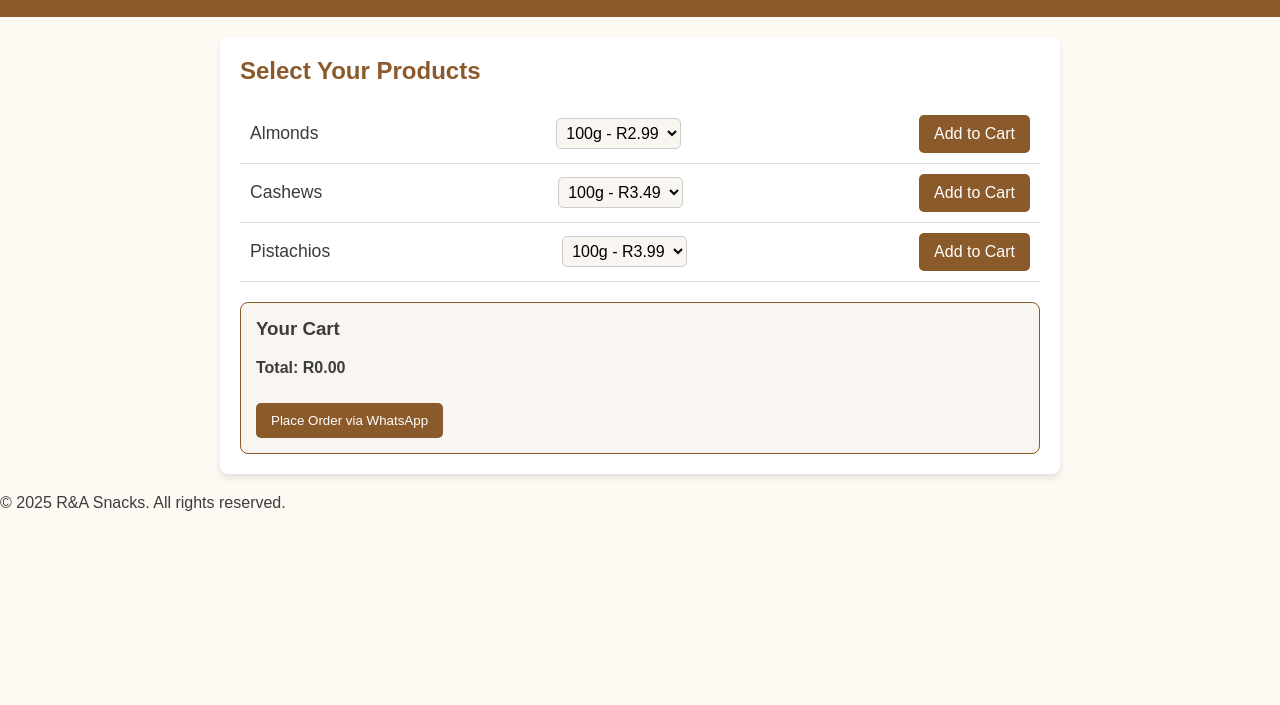
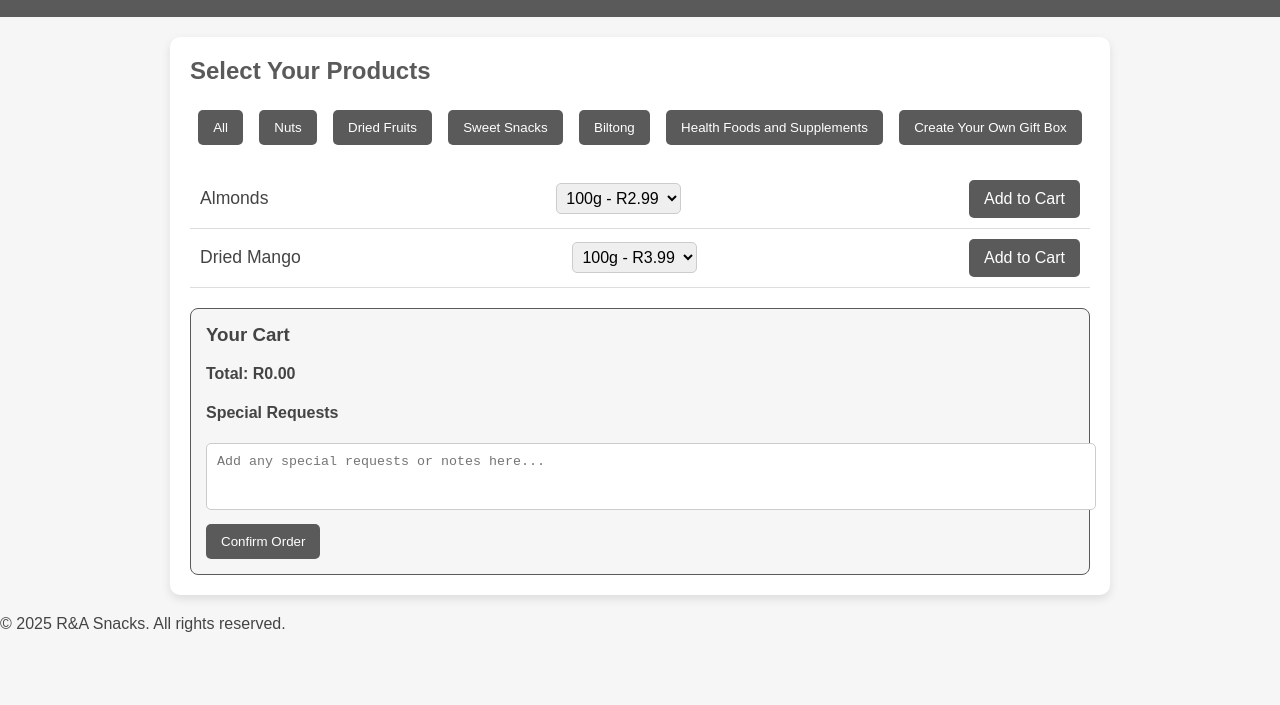
Before and after one commit to Raheel803/R-A-Pricelist, a plain HTML site: page index.html in a window 1280 px wide. Shown: the part 95-800 px from the top of the page. Drawn offline with Linux system fonts and the light colour scheme.

Commit message:
Update index.html

```diff
--- a/index.html
+++ b/index.html
@@ -10,13 +10,13 @@
             font-family: 'Arial', sans-serif;
             margin: 0;
             padding: 0;
-            background-color: #fdfaf4; /* Light earth-tone background */
-            color: #3c3c3b; /* Dark earthy text color */
+            background-color: #f6f6f6; /* Light elegant grey background */
+            color: #444; /* Subtle dark grey for text */
         }
 
         /* Header */
         header {
-            background-color: #8b5a2b; /* Deep earth-tone brown */
+            background-color: #5a5a5a; /* Elegant earth-grey tone */
             color: #fff;
             padding: 20px 0;
             text-align: center;
@@ -32,16 +32,36 @@
 
         /* Main content */
         main {
-            max-width: 800px;
+            max-width: 900px;
             margin: 20px auto;
             padding: 20px;
             background-color: #fff; /* White card background */
-            border-radius: 8px;
-            box-shadow: 0 4px 6px rgba(0, 0, 0, 0.1);
+            border-radius: 10px;
+            box-shadow: 0 4px 10px rgba(0, 0, 0, 0.1);
         }
         main h2 {
             margin-top: 0;
-            color: #8b5a2b;
+            color: #5a5a5a;
+        }
+
+        /* Category Filter */
+        .categories {
+            display: flex;
+            justify-content: space-around;
+            flex-wrap: wrap;
+            margin-bottom: 20px;
+        }
+        .categories button {
+            padding: 10px 15px;
+            background-color: #5a5a5a;
+            color: #fff;
+            border: none;
+            border-radius: 5px;
+            cursor: pointer;
+            margin: 5px;
+        }
+        .categories button:hover {
+            background-color: #444;
         }
 
         /* Product List */
@@ -55,6 +75,9 @@
         .product:last-child {
             border-bottom: none;
         }
+        .product.hidden {
+            display: none;
+        }
         .product span {
             font-size: 1.1em;
         }
@@ -63,28 +86,27 @@
             font-size: 1em;
             border: 1px solid #ccc;
             border-radius: 5px;
-            background-color: #f9f5f0; /* Subtle beige */
         }
         .product button {
             padding: 10px 15px;
             font-size: 1em;
-            background-color: #8b5a2b;
+            background-color: #5a5a5a;
             color: #fff;
             border: none;
             border-radius: 5px;
             cursor: pointer;
         }
         .product button:hover {
-            background-color: #6f431b; /* Slightly darker hover effect */
+            background-color: #444;
         }
 
         /* Cart Section */
         .cart {
             margin-top: 20px;
             padding: 15px;
-            border: 1px solid #8b5a2b;
+            border: 1px solid #5a5a5a;
             border-radius: 8px;
-            background-color: #f9f5f0;
+            background-color: #f6f6f6;
         }
         .cart h3 {
             margin-top: 0;
@@ -102,14 +124,39 @@
         .cart button {
             margin-top: 10px;
             padding: 10px 15px;
-            background-color: #8b5a2b;
+            background-color: #5a5a5a;
             color: #fff;
             border: none;
             border-radius: 5px;
             cursor: pointer;
         }
         .cart button:hover {
-            background-color: #6f431b;
+            background-color: #444;
+        }
+
+        /* Special Requests */
+        .special-requests {
+            margin-top: 20px;
+        }
+        .special-requests textarea {
+            width: 100%;
+            padding: 10px;
+            border: 1px solid #ccc;
+            border-radius: 5px;
+            resize: none;
+        }
+
+        /* Responsive Design */
+        @media (max-width: 768px) {
+            .product {
+                flex-wrap: wrap;
+                justify-content: center;
+            }
+            .product span,
+            .product select,
+            .product button {
+                margin: 5px 0;
+            }
         }
     </style>
 </head>
@@ -124,8 +171,19 @@
     <main>
         <h2>Select Your Products</h2>
 
+        <!-- Categories Filter -->
+        <div class="categories">
+            <button onclick="filterCategory('all')">All</button>
+            <button onclick="filterCategory('Nuts')">Nuts</button>
+            <button onclick="filterCategory('Dried Fruits')">Dried Fruits</button>
+            <button onclick="filterCategory('Sweet Snacks')">Sweet Snacks</button>
+            <button onclick="filterCategory('Biltong')">Biltong</button>
+            <button onclick="filterCategory('Health Foods and Supplements')">Health Foods and Supplements</button>
+            <button onclick="filterCategory('Create your own gift box')">Create Your Own Gift Box</button>
+        </div>
+
         <!-- Product List -->
-        <div class="product">
+        <div class="product" data-category="Nuts">
             <span>Almonds</span>
             <select>
                 <option value="2.99">100g - R2.99</option>
@@ -133,29 +191,30 @@
             </select>
             <button onclick="addToCart('Almonds', this)">Add to Cart</button>
         </div>
-        <div class="product">
-            <span>Cashews</span>
-            <select>
-                <option value="3.49">100g - R3.49</option>
-                <option value="6.49">250g - R6.49</option>
-            </select>
-            <button onclick="addToCart('Cashews', this)">Add to Cart</button>
-        </div>
-        <div class="product">
-            <span>Pistachios</span>
+        <div class="product" data-category="Dried Fruits">
+            <span>Dried Mango</span>
             <select>
                 <option value="3.99">100g - R3.99</option>
                 <option value="7.99">250g - R7.99</option>
             </select>
-            <button onclick="addToCart('Pistachios', this)">Add to Cart</button>
+            <button onclick="addToCart('Dried Mango', this)">Add to Cart</button>
         </div>
+        <!-- Add more products as needed with appropriate categories -->
 
         <!-- Cart Section -->
         <div class="cart" id="cart">
             <h3>Your Cart</h3>
             <ul id="cart-items"></ul>
             <p><strong>Total: R<span id="cart-total">0.00</span></strong></p>
-            <button onclick="sendToWhatsApp()">Place Order via WhatsApp</button>
+
+            <!-- Special Requests -->
+            <div class="special-requests">
+                <h4>Special Requests</h4>
+                <textarea id="special-requests" rows="3" placeholder="Add any special requests or notes here..."></textarea>
+            </div>
+
+            <!-- Order Confirmation -->
+            <button onclick="confirmOrder()">Confirm Order</button>
         </div>
     </main>
 
@@ -198,13 +257,33 @@
             cartTotal.textContent = total.toFixed(2);
         }
 
+        function filterCategory(category) {
+            const products = document.querySelectorAll('.product');
+            products.forEach(product => {
+                if (category === 'all' || product.dataset.category === category) {
+                    product.classList.remove('hidden');
+                } else {
+                    product.classList.add('hidden');
+                }
+            });
+        }
+
+        function confirmOrder() {
+            const confirmation = confirm('Are you sure you want to place this order?');
+            if (confirmation) {
+                sendToWhatsApp();
+            }
+        }
+
         function sendToWhatsApp() {
             const phoneNumber = '<your-phone-number>'; // Replace with your WhatsApp number
             const orderDetails = cart
                 .map(item => `${item.name} (${item.weight}) - R${item.price.toFixed(2)}`)
                 .join('%0A');
             const totalDetails = `Total: R${total.toFixed(2)}`;
-            const whatsappUrl = `https://wa.me/${phoneNumber}?text=Order:%0A${orderDetails}%0A%0A${totalDetails}`;
+            const specialRequests = document.getElementById('special-requests').value;
+            const requestsDetails = specialRequests ? `%0A%0ASpecial Requests:%0A${specialRequests}` : '';
+            const whatsappUrl = `https://wa.me/${phoneNumber}?text=Order:%0A${orderDetails}%0A%0A${totalDetails}${requestsDetails}`;
             window.open(whatsappUrl, '_blank');
         }
     </script>
```
